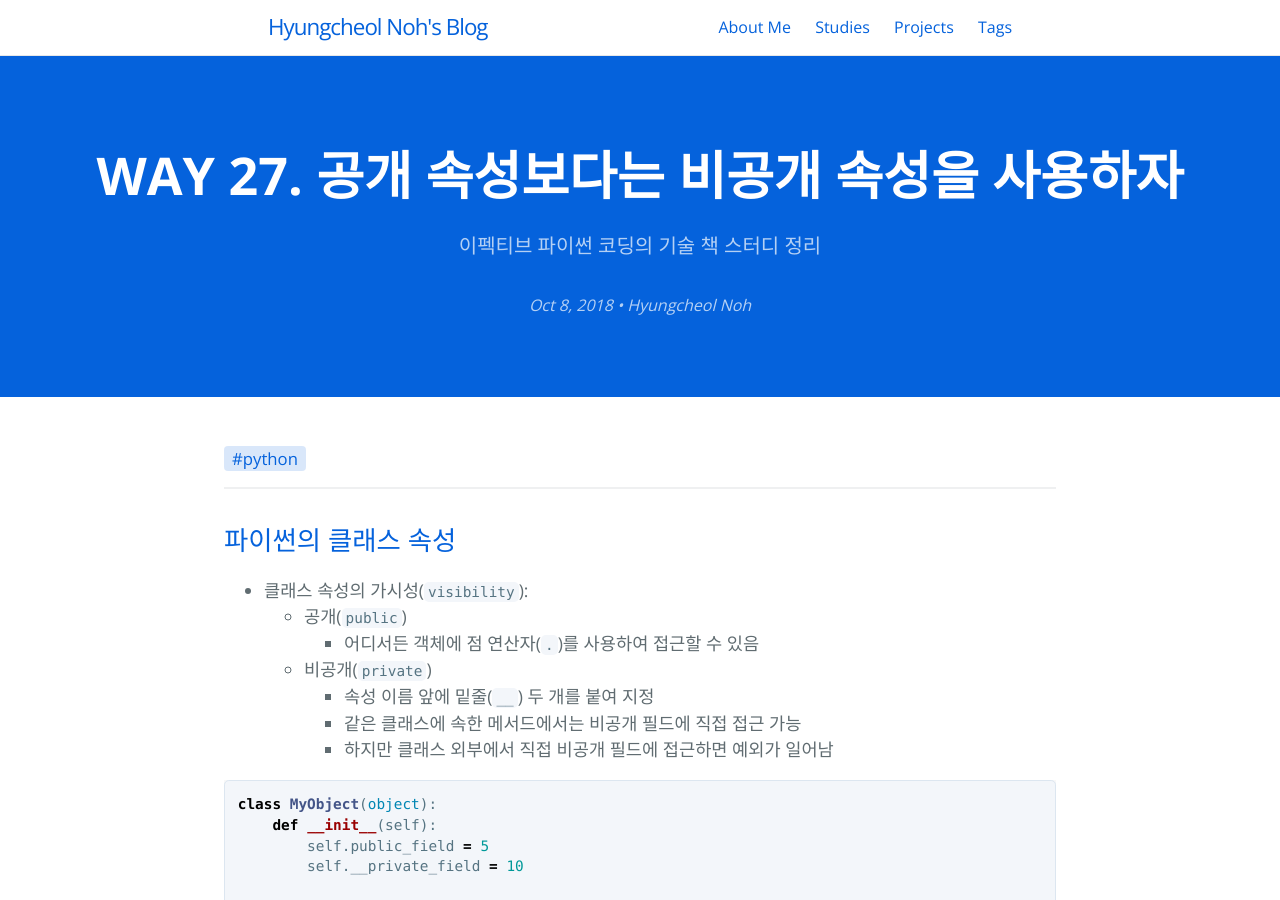
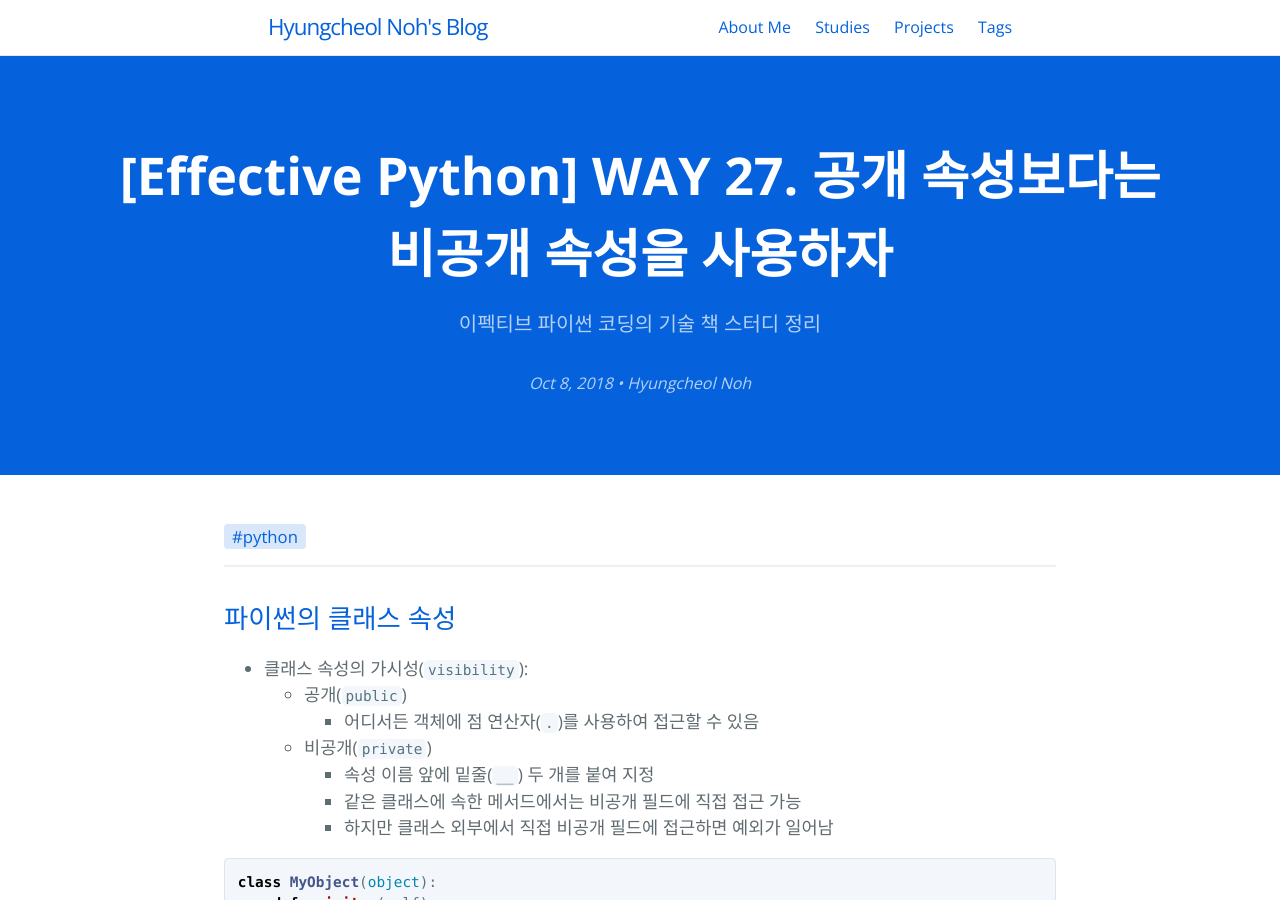
Before and after one commit to hcnoh/hcnoh.github.io, a Jekyll site: the page built from _posts/2018-10-08-effective-python-way27.md, in a window 1280 px wide and 900 px high. Built offline with Jekyll 4.4.1, drawn with Linux system fonts in a browser that asks for light colours; comment, search, counter and statistics services are not loaded; some of the changed lines change nothing that is shown.

Commit message:
Update 2018-10-08-effective-python-way27.md

```diff
--- a/_posts/2018-10-08-effective-python-way27.md
+++ b/_posts/2018-10-08-effective-python-way27.md
@@ -1,10 +1,10 @@
 ---
 layout: post
-title: "WAY 27. 공개 속성보다는 비공개 속성을 사용하자"
+title: "[Effective Python] WAY 27. 공개 속성보다는 비공개 속성을 사용하자"
 date: 2018-10-08 18:36:28
 tagline: "이펙티브 파이썬 코딩의 기술 책 스터디 정리"
 categories:
-- 이펙티브 파이썬 스터디
+- Effective Python
 tags:
 - python
 image: /thumbnail-mobile.png
```
